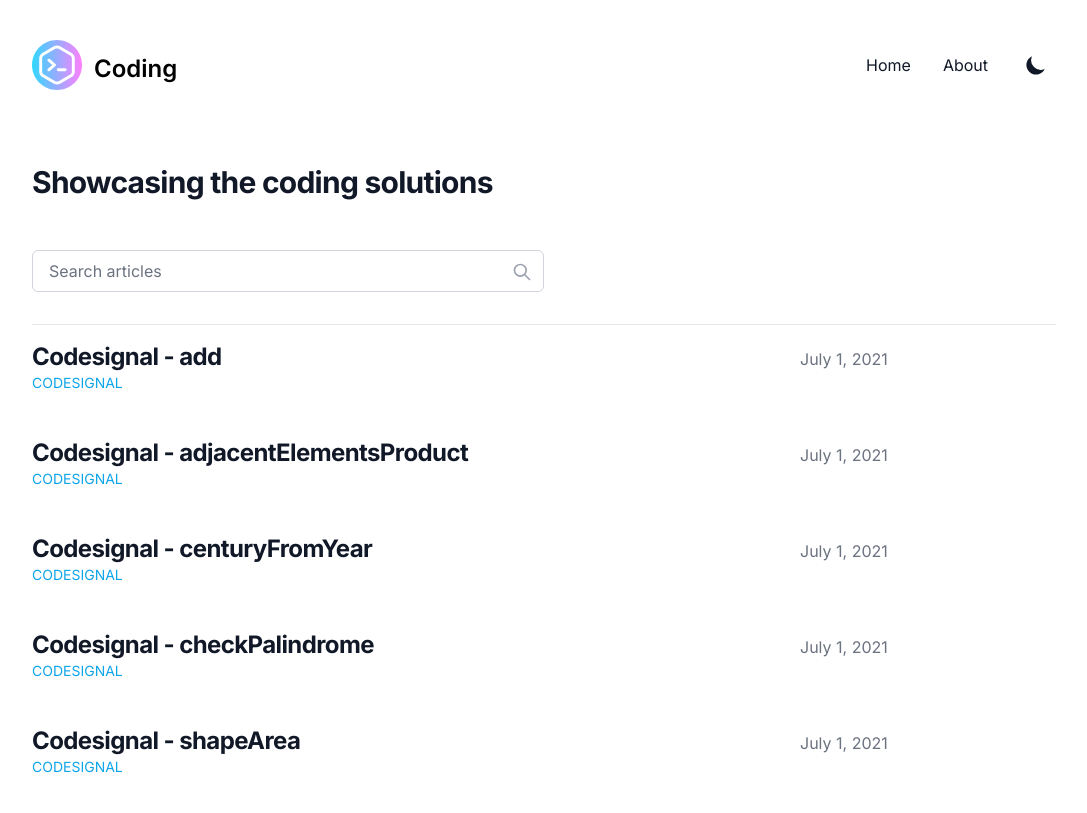
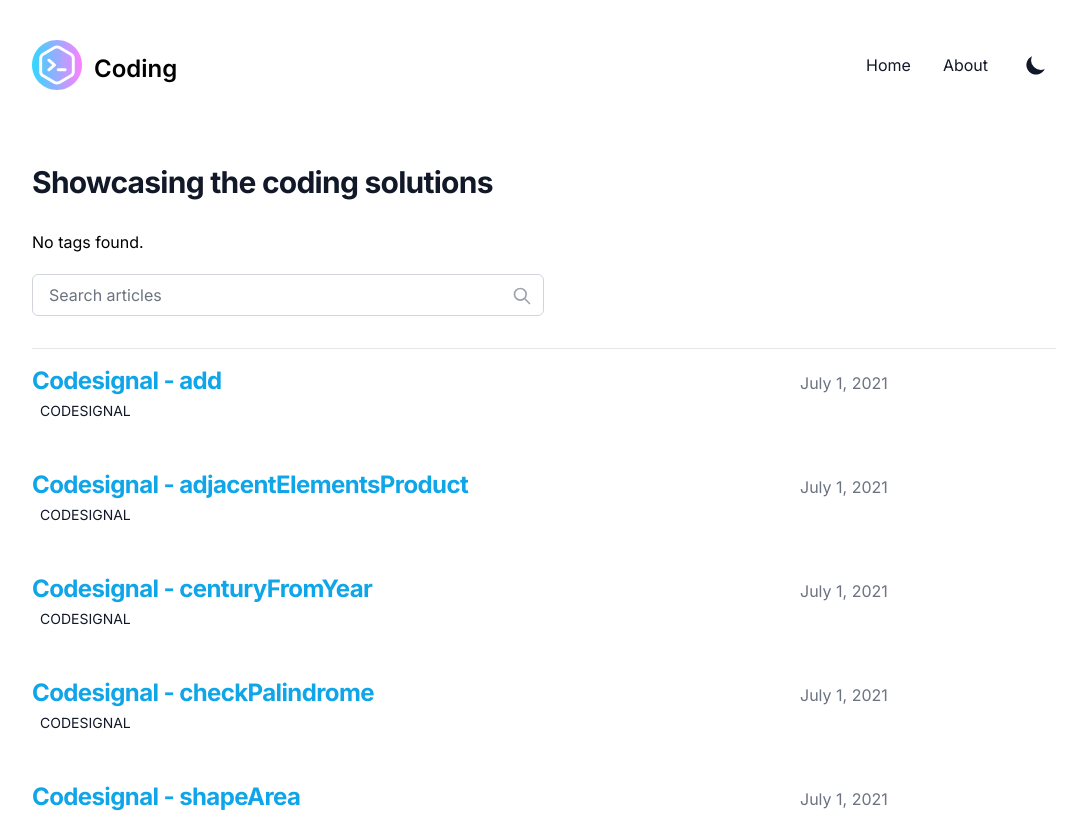
Before and after one commit to imranpollob/code-ui, a Next.js app: page /page/2 in a window 1280 px wide. Shown: the top 813 px of the page, without its empty margins (96-1183 px from the left). Built offline with nearby package versions, Linux system fonts and the light colour scheme; what @tailwindcss/typography would draw is missing.

Commit message:
changed tag color and background color

```diff
--- a/components/Tag.js
+++ b/components/Tag.js
@@ -1,18 +1,19 @@
 import Link from 'next/link'
 import kebabCase from '@/lib/utils/kebabCase'
 
-const Tag = ({ text, selected }) => {
+const Tag = ({ text, selected, count }) => {
   return (
-    <Link href={`/tags/${kebabCase(text)}`}>
+    <Link href={text === 'all' ? '/' : `/tags/${kebabCase(text)}`}>
       <a
         className={
-          'mr-3 text-sm font-medium text-blue-500 uppercase hover:text-blue-600 dark:hover:text-blue-400 ' +
-          (selected
-            ? 'p-1 border-2 border-solid border-blue-500 hover:border-blue-600 dark:hover:border-blue-400'
-            : '')
+          'py-1 px-2 rounded-full mr-3 text-sm font-medium uppercase text-gray-900 dark:text-gray-300 hover:text-white dark:hover:text-gray-900 hover:bg-gray-900 dark:hover:bg-gray-300 ' +
+          (selected ? 'bg-gray-900 dark:bg-gray-300 text-white dark:text-gray-900' : '')
         }
       >
         {text.split(' ').join('-')}
+        {selected && count && (
+          <span className="ml-2 px-1 ring-1 rounded h-24 w-24 bg-blue-500 text-white">{count}</span>
+        )}
       </a>
     </Link>
   )
--- a/components/TagList.js
+++ b/components/TagList.js
@@ -3,25 +3,29 @@
 import kebabCase from '@/lib/utils/kebabCase'
 
 const TagList = ({ tags, title }) => {
-  const sortedTags = tags && Object.keys(tags).sort((a, b) => tags[b] - tags[a])
+  let status = 'No tags found.'
+  let tagList = null
+
+  if (tags) {
+    status = null
+    let sortedTags = Object.keys(tags).sort((a, b) => tags[b] - tags[a])
+    tagList = sortedTags.map((t) => {
+      return (
+        <div key={t} className="mt-2 mb-2 mr-1">
+          <Tag
+            text={t}
+            selected={title && t.toLowerCase() === title.toLowerCase()}
+            count={tags[t]}
+          />
+        </div>
+      )
+    })
+  }
 
   return (
-    <div className="flex flex-wrap max-w-lg">
-      {tags && Object.keys(tags).length === 0 && 'No tags found.'}
-      {tags &&
-        sortedTags.map((t) => {
-          return (
-            <div key={t} className="mt-2 mb-2 mr-5">
-              <Tag text={t} selected={title && t.toLowerCase() === title.toLowerCase()} />
-              <Link
-                href={`/tags/${kebabCase(t)}`}
-                className="-ml-2 text-sm font-semibold text-gray-600 uppercase dark:text-gray-300"
-              >
-                {` (${tags[t]})`}
-              </Link>
-            </div>
-          )
-        })}
+    <div className="flex flex-wrap">
+      {status && <div className="text-center">{status}</div>}
+      {tagList}
     </div>
   )
 }
--- a/layouts/ListLayout.js
+++ b/layouts/ListLayout.js
@@ -30,7 +30,7 @@
             </div>
           </div>
 
-          <TagList tags={tags} title={title} />
+          <TagList tags={tags} title={title} total={posts.length} />
 
           <div className="relative max-w-lg">
             <input
@@ -67,7 +67,10 @@
                   <div className="space-y-3 xl:col-span-3">
                     <div>
                       <h3 className="text-2xl font-bold leading-8 tracking-tight">
-                        <Link href={`/${slug}`} className="text-gray-900 dark:text-gray-100">
+                        <Link
+                          href={`/${slug}`}
+                          className="text-blue-500 hover:text-blue-600 dark:hover:text-blue-400"
+                        >
                           {title}
                         </Link>
                       </h3>
--- a/pages/index.js
+++ b/pages/index.js
@@ -19,6 +19,8 @@
 }
 
 export default function Blog({ posts, tags, initialDisplayPosts, pagination }) {
+  tags['all'] = posts.length
+
   return (
     <>
       <PageSeo
@@ -31,6 +33,7 @@
         tags={tags}
         initialDisplayPosts={initialDisplayPosts}
         pagination={pagination}
+        title={'all'}
       />
     </>
   )
--- a/pages/tags/[tag].js
+++ b/pages/tags/[tag].js
@@ -35,16 +35,17 @@
   fs.mkdirSync(rssPath, { recursive: true })
   fs.writeFileSync(path.join(rssPath, 'index.xml'), rss)
 
-  return { props: { posts: filteredPosts, tags, tag: params.tag } }
+  return { props: { posts: filteredPosts, tags, tag: params.tag, total: allPosts.length } }
 }
 
 function capitalize(s) {
   return s[0].toUpperCase() + s.slice(1).toLowerCase()
 }
 
-export default function Tag({ posts, tags, tag }) {
+export default function Tag({ posts, tags, tag, total }) {
   // Capitalize first letter and convert space to dash
   const title = tag[0].toUpperCase() + tag.split(' ').join('-').slice(1)
+  tags['all'] = total
 
   return (
     <>
@@ -53,7 +54,7 @@
         description={`${siteMetadata.description}`}
         url={`${siteMetadata.siteUrl}/tags/${tag}`}
       />
-      <ListLayout posts={posts} tags={tags} title={title} />
+      <ListLayout posts={posts} tags={tags} title={title} total={total} />
     </>
   )
 }
```
Also changed, not shown: data/blog/codesignal-add.md (+2 -2 lines).
